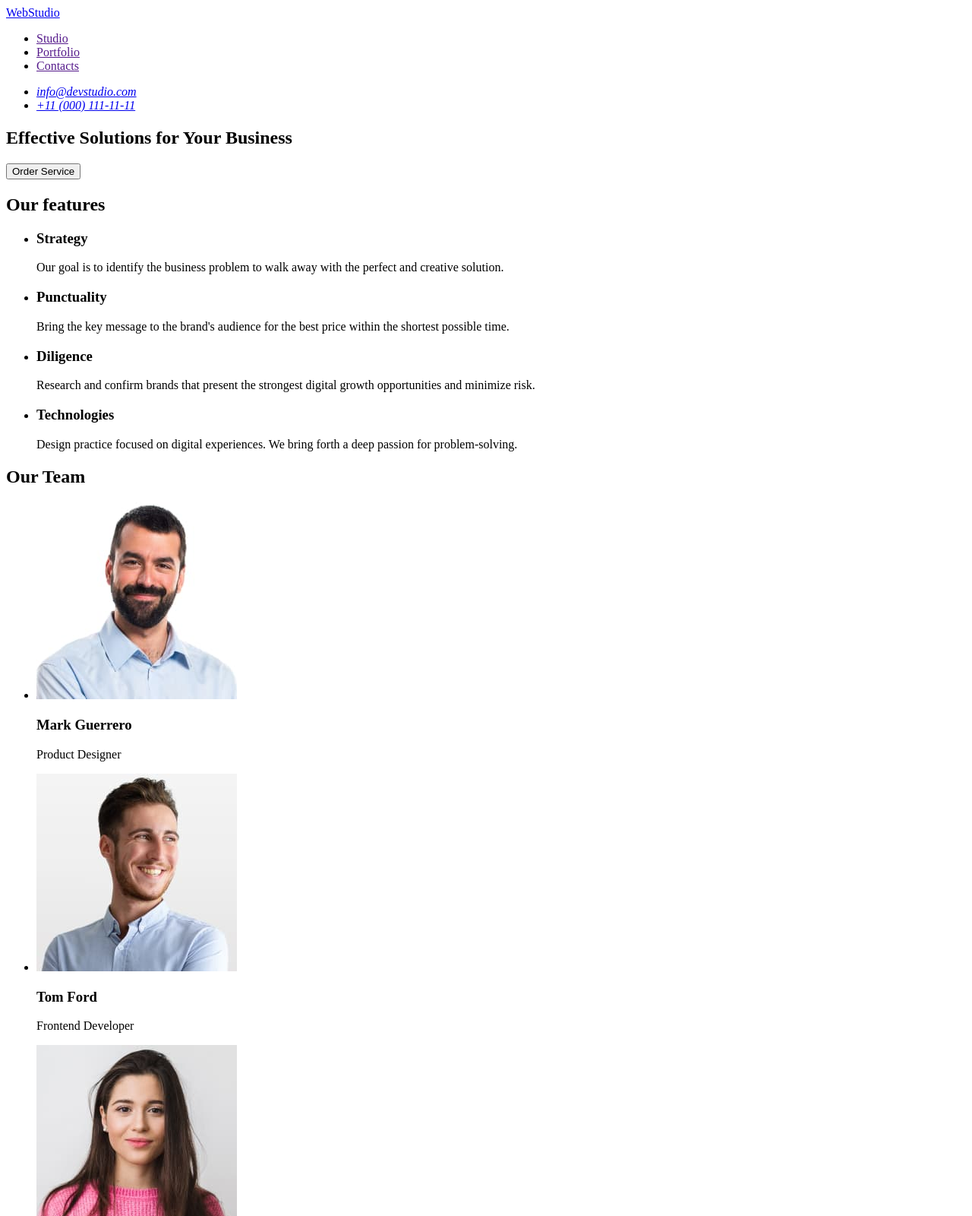
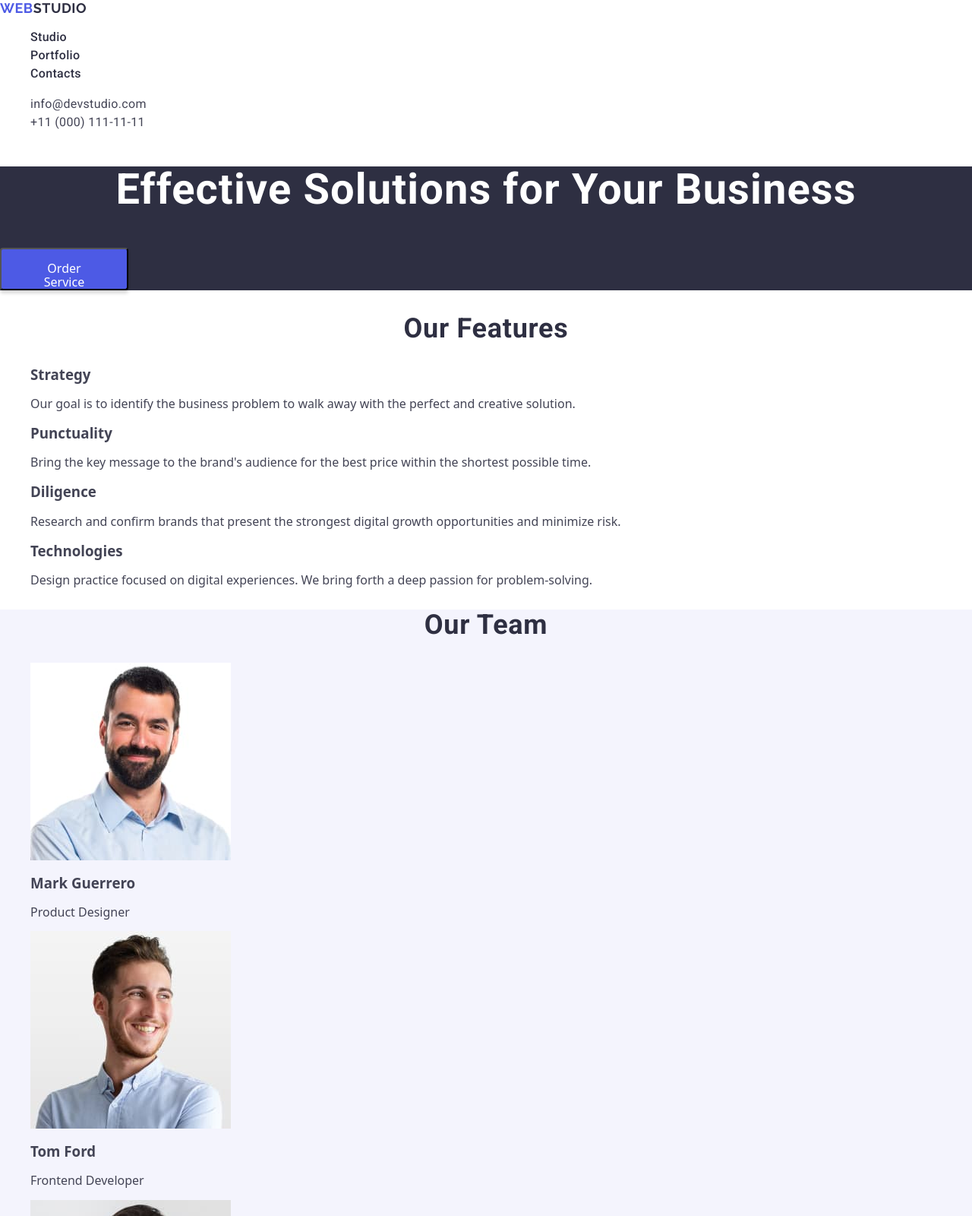
Before and after one commit to Oolha/goit-markup-hw-02, a plain HTML site: page index.html in a window 1280 px wide. Shown: the top 1600 px of the page at 76% size. Drawn offline with nearby package versions, Linux system fonts and the light colour scheme.

Commit message:
update html and css files

```diff
--- /dev/null
+++ b/css/styles.css
@@ -0,0 +1,138 @@
+body {
+    font-family: Roboto, sans-serif;
+    color: #434455;
+    background-color: #fff;
+}
+ul,ol {
+    list-style-type: none;
+}
+a {
+    text-decoration: none;
+}
+button {
+    cursor: pointer;
+}
+img {
+    display: block;
+}
+.logo {
+    font-family: "Raleway", sans-serif;
+    font-size: 18px;
+    line-height: 1.16667;
+    letter-spacing: 0.03em;
+    text-transform: uppercase;
+    color: #4d5ae5;
+}
+.logo-part {
+    color: #2e2f42;
+}
+.menu-link {
+    font-family: "Roboto", sans-serif;
+    font-weight: 500;
+    font-size: 16px;
+    line-height: 1.5;
+    letter-spacing: 0.02em;
+    color: #2e2f42;
+}
+.menu-link:hover,
+.menu-link:focus {
+    color: #404bbf;
+}
+.contact-list-link {
+    font-family: "Roboto", sans-serif;
+    font-size: 16px;
+    line-height: 1.5;
+    letter-spacing: 0.02em;
+    color: #434455;
+}
+.contact-page {
+    font-style: normal;
+}
+.contact-list-link:hover,
+.contact-list-link:focus {
+    color: #404bbf
+}
+.hero {
+    background-color: #2e2f42;
+}
+.main-title {
+    font-family: "Roboto", sans-serif;
+    font-weight: 700;
+    font-size: 56px;
+    line-height: 1.07143;
+    letter-spacing: 0.02em;
+    text-align: center;
+    color: #fff;
+}
+.order-serv-btn {
+    border-radius: 4px;
+    padding: 16px 32px;
+    width: 169px;
+    height: 56px;
+    box-shadow: 0 4px 4px 0 rgba(0, 0, 0, 0.15);
+    color: #fff;
+    background: #4d5ae5;
+}
+.order-serv-btn:hover,
+.order-serv-btn:focus {
+    background-color: #404bbf;
+}
+.section-title {
+    font-family: "Roboto", sans-serif;
+    font-weight: 700;
+    font-size: 36px;
+    line-height: 1.11111;
+    letter-spacing: 0.02em;
+    text-transform: capitalize;
+    text-align: center;
+    color: #2e2f42;
+}
+.feature-list-title {
+    font-family: "Roboto", sans-serif;
+    font-weight: 500;
+    font-size: 20px;
+    line-height: 1.2;
+    letter-spacing: 0.02em;
+    color: #2e2f42;
+}
+.feature-list-text {
+    font-family: "Roboto", sans-serif;
+    font-size: 16px;
+    line-height: 1.5;
+    letter-spacing: 0.02em;
+    color: #434455;
+}
+.team {
+    background-color: #f4f4fd;
+}
+.team-list-image {
+    border-radius: 0 0 4px 4px;
+    padding: 0px 0px 32px 0px;
+    width: 264px;
+    height: 380px;
+    box-shadow: 0 2px 1px 0 rgba(46, 47, 66, 0.08), 0 1px 1px 0 rgba(46, 47, 66, 0.16), 0 1px 6px 0 rgba(46, 47, 66, 0.08);
+    background: #fff;
+
+}
+.team-list-title.portfolio-list-title {
+    font-family: "Roboto", sans-serif;
+    font-weight: 500;
+    font-size: 20px;
+    line-height: 1.2;
+    letter-spacing: 0.02em;
+    color: #2e2f42;
+}
+  .team-list-text.portfolio-list-tex {
+    font-family: "Roboto", sans-serif;
+    font-size: 16px;
+    line-height: 1.5;
+    letter-spacing: 0.02em;
+    color: #434455;
+  }
+  .footer-page {
+    background-color: #2e2f42;
+    color: #fff
+  }
+  .logo-footer-part {
+    color: #fff;
+  }
--- a/index.html
+++ b/index.html
@@ -4,99 +4,145 @@
     <meta charset="UTF-8">
     <meta name="viewport" content="width=device-width, initial-scale=1.0">
     <title>Effective Solutions for Your Business</title>
+    <link rel="preconnect" href="https://fonts.googleapis.com">
+    <link rel="preconnect" href="https://fonts.gstatic.com" crossorigin>
+    <link
+        href="https://fonts.googleapis.com/css2?family=Raleway:ital,wght@0,700;1,700&family=Roboto:wght@400;500;700&display=swap"
+        rel="stylesheet">
+    <link rel="stylesheet" href="./css/styles.css">
+    <link rel="stylesheet" href="https://cdnjs.cloudflare.com/ajax/libs/modern-normalize/2.0.0/modern-normalize.min.css"
+        integrity="sha512-4xo8blKMVCiXpTaLzQSLSw3KFOVPWhm/TRtuPVc4WG6kUgjH6J03IBuG7JZPkcWMxJ5huwaBpOpnwYElP/m6wg=="
+        crossorigin="anonymous" referrerpolicy="no-referrer" />
 </head>
 <body>
-    <header>
-<nav>
-<a href="./index.html">WebStudio</a>
-<ul>
-    <li>
-        <a href="">Studio</a>
+    <header class="page-header">
+<nav class="menu-nav">
+<a class="logo" href="./index.html">Web<span class="logo-part">Studio</span></a>
+<ul class="menu">
+    <li class="menu-item">
+        <a class="menu-link" href="">Studio</a>
     </li>
-    <li>
-        <a href="">Portfolio</a>
+    <li class="menu-item">
+        <a class="menu-link" href="">Portfolio</a>
 
     </li>
-    <li>
-        <a href="">Contacts</a>
+    <li class="menu-item">
+        <a class="menu-link" href="">Contacts</a>
     </li>
 </ul>
 </nav>
-<address>
-    <ul>
-   <li>
-    <a href="mailto:info@devstudio.com">info@devstudio.com</a>
+<address class="contact-page">
+    <ul class="contact-list">
+   <li class="contact-list-item">
+    <a class="contact-list-link" href="mailto:info@devstudio.com">info@devstudio.com</a>
     </li>
-    <li>
-    <a href="tel:+110001111111">+11 (000) 111-11-11</a>
+    <li class="contact-list-item">
+    <a class="contact-list-link" href="tel:+110001111111">+11 (000) 111-11-11</a>
     </li>
     </ul>
 </address>
     </header>
 <main>
-<section>
-<h1>Effective Solutions for Your Business</h1>
-<button type="button">Order Service</button>
+    <!-- =========== Hero Section =========== -->
+<section class="hero">
+<h1 class="main-title">Effective Solutions for Your Business</h1>
+<button class="order-serv-btn" type="button">Order Service</button>
 </section>
-<section>
-    <h2>Our features</h2>
-    <ul>
-        <li>
-            <h3>Strategy</h3>
-        <p>
+<section class="features">
+    <h2 class="section-title">Our features</h2>
+    <ul class="features-list">
+        <li class="features-list-item">
+            <h3 class="features-list-title">Strategy</h3>
+        <p class="features-list-text">
             Our goal is to identify the business
             problem to walk away with the perfect and creative solution.
         </p>
         </li>
-        <li>
-            <h3>Punctuality</h3>
-        <p>
+        <li class="features-list-item">
+            <h3 class="features-list-title">Punctuality</h3>
+        <p class="features-list-text">
             Bring the key message to the brand's audience for the best price within the shortest possible time.
         </p>
         </li>
-        <li>
-            <h3>Diligence</h3>
-        <p>
+        <li class="features-list-item">
+            <h3 class="features-list-title">Diligence</h3>
+        <p class="features-list-text">
             Research and confirm brands that present the strongest digital growth opportunities and minimize risk.
         </p>
         </li>
-        <li>
-            <h3>Technologies</h3>
-        <p>
+        <li class="features-list-item">
+            <h3 class="features-list-title">Technologies</h3>
+        <p class="features-list-text">
             Design practice focused on digital experiences. We bring forth a deep passion for problem-solving.
        </p>
         </li>
     </ul>
 </section>
-<section>
-    <h2>Our Team</h2>
-    <ul>
-        <li>
-            <img src="./images/img-5.jpg" width="264" height="260" alt="Mark Guerreror's avatar"/>
-            <h3>Mark Guerrero</h3>
-            <p>Product Designer</p>
+<section class="team">
+    <h2 class="section-title">Our Team</h2>
+    <ul class="team-list">
+        <li class="team-list-item">
+            <img class="team-list-img" src="./images/img-5.jpg" width="264" height="260" alt="Mark Guerreror's avatar"/>
+            <h3 class="team-list-title">Mark Guerrero</h3>
+            <p class="team-list-text">Product Designer</p>
         </li>
-        <li>
-        <img src="./images/img-2-2.jpg" width="264" height="260" alt="Tom Ford's avatar"/>
-        <h3>Tom Ford</h3>
-        <p>Frontend Developer</p>
+        <li class="team-list-item">
+        <img class="team-list-img" src="./images/img-2-2.jpg" width="264" height="260" alt="Tom Ford's avatar"/>
+        <h3 class="team-list-title">Tom Ford</h3>
+        <p class="team-list-text">Frontend Developer</p>
         </li>
-        <li>
-        <img src="./images/img-3-2.jpg" width="264" height="260" alt="Kamila Garcia's avatar"/>
-        <h3>Camila Garcia</h3>
-        <p>Marketing</p>
+        <li class="team-list-item">
+        <img class="team-list-img" src="./images/img-3-2.jpg" width="264" height="260" alt="Kamila Garcia's avatar"/>
+        <h3 class="team-list-title">Camila Garcia</h3>
+        <p class="team-list-text">Marketing</p>
         </li>
-        <li>
-        <img src="./images/img-4-2.jpg" width="264" height="260" alt="Deniel Wilson's avatar"/>
-        <h3>Daniel Wilson</h3>
-        <p>UI Designer</p>
+        <li class="team-list-item">
+        <img class="team-list-img" src="./images/img-4-2.jpg" width="264" height="260" alt="Deniel Wilson's avatar"/>
+        <h3 class="team-list-title">Daniel Wilson</h3>
+        <p class="team-list-text">UI Designer</p>
         </li>
     </ul>
 </section>
+<section class="portfolio">
+        <h2 class="section-title">Our Portfolio</h2>
+        <ul class="portfolio-list">
+            <li class="portfolio-list-item">
+                <img class="portfolio-list-img" src="./images/img-5-2.jpg" width="360" height="300" alt=" Banking App screen" />
+                <h3 class="portfolio-list-title">Banking App</h3>
+                <p class="portfolio-list-text">App</p>
+            </li>
+            <li class="portfolio-list-item">
+                <img class="portfolio-list-img" src="./images/img-6-2.jpg" width="360" height="300" alt="Cashless Payment screen" />
+                <h3 class="portfolio-list-title">Cashless Payment</h3>
+                <p class="portfolio-list-text">Marketing</p>
+            </li>
+            <li class="portfolio-list-item">
+                <img class="portfolio-list-img" src="./images/img-7-2.jpg" width="360" height="300" alt="Meditation App screen" />
+                <h3 class="portfolio-list-title">Meditation App</h3>
+                <p class="portfolio-list-text">App</p>
+            </li>
+            <li class="portfolio-list-item">
+                <img class="portfolio-list-img" src="./images/img-8-2.jpg" width="360" height="300" alt="Taxi Service screen" />
+                <h3 class="portfolio-list-title">Taxi Service</h3>
+                <p class="portfolio-list-text">Marketing</p>
+            </li>
+            <li class="portfolio-list-item">
+                <img class="portfolio-list-img" src="./images/img-9-2.jpg" width="360" height="300" alt="Screen Illustrations screen" />
+                <h3 class="portfolio-list-title">Screen Illustrations</h3>
+                <p class="portfolio-list-text">Design</p>
+            </li>
+            <li class="portfolio-list-item">
+                <img class="portfolio-list-img" src="./images/img-10-2.jpg" width="360" height="300" alt="Marketing screen" />
+                <h3 class="portfolio-list-title">Online Courses</h3>
+                <p class="portfolio-list-text">Marketing</p>
+            </li>
+        </ul>
+</section>
+
     </main>
-    <footer>
-<a href="./index.html">WebStudio</a>
-<p>
+    <footer class="footer-page">
+<a class="logo" href="./index.html">Web<span class="logo-footer-part">Studio</span></a>
+<p class="footer-text">
 Increase the flow of customers and sales for your business with digital marketing & growth solutions.
 </p>
     </footer>
```
Also changed, not shown: images/img-10-2.jpg (added), images/img-5-2.jpg (added), images/img-6-2.jpg (added), images/img-7-2.jpg (added), images/img-8-2.jpg (added), images/img-9-2.jpg (added).
